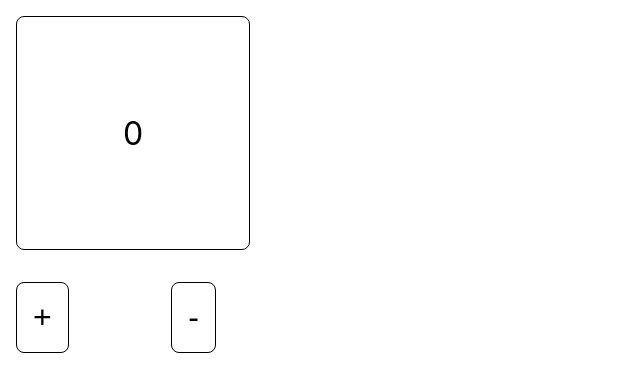
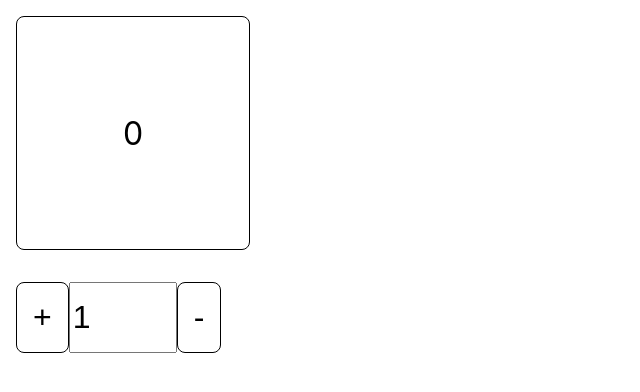
Before and after one commit to aca-reactjs/lesson10, a React (Vite) app: page / in a window 1280 px wide. Shown: the top 392 px of the page, without its empty margins (0-640 px from the left). Built offline with nearby package versions, Linux system fonts and the light colour scheme.

Commit message:
calculator add input

```diff
--- a/src/App.jsx
+++ b/src/App.jsx
@@ -1,18 +1,38 @@
+import { useState } from "react";
 import styles from "./app.module.css";
 
 import useCalculator from "./hooks/useCalculator.hook";
 
 function App() {
+  const [inputValue, setInputValue] = useState(1);
+
   const { decrement, increment, state } = useCalculator();
+
+  const handleInputChange = (e) => {
+    setInputValue(Number(e.target.value));
+  };
+
+  const handlePlusButtonClick = () => {
+    increment(inputValue);
+  };
+  const handleMinusButtonClick = () => {
+    decrement(inputValue);
+  };
 
   return (
     <div className={styles.app}>
       <div className={styles.screen}>{state}</div>
       <div className={styles.buttonWrapper}>
-        <button onClick={() => increment()} className={styles.button}>
+        <button onClick={handlePlusButtonClick} className={styles.button}>
           +
         </button>
-        <button onClick={() => decrement()} className={styles.button}>
+        <input
+          type="number"
+          className={styles.input}
+          value={inputValue}
+          onChange={handleInputChange}
+        />
+        <button onClick={handleMinusButtonClick} className={styles.button}>
           -
         </button>
       </div>
--- a/src/app.module.css
+++ b/src/app.module.css
@@ -39,3 +39,8 @@
   display: flex;
   justify-content: space-between;
 }
+
+.input {
+  font-size: var(--font-size);
+  max-width: 100px;
+}
--- a/src/hooks/useCalculator.hook.jsx
+++ b/src/hooks/useCalculator.hook.jsx
@@ -18,6 +18,8 @@ const useCalculator = () => {
       setState((prev) => prev - 1);
       return;
     }
+
+    setState((prev) => prev - arg);
   };
 
   return {
```
